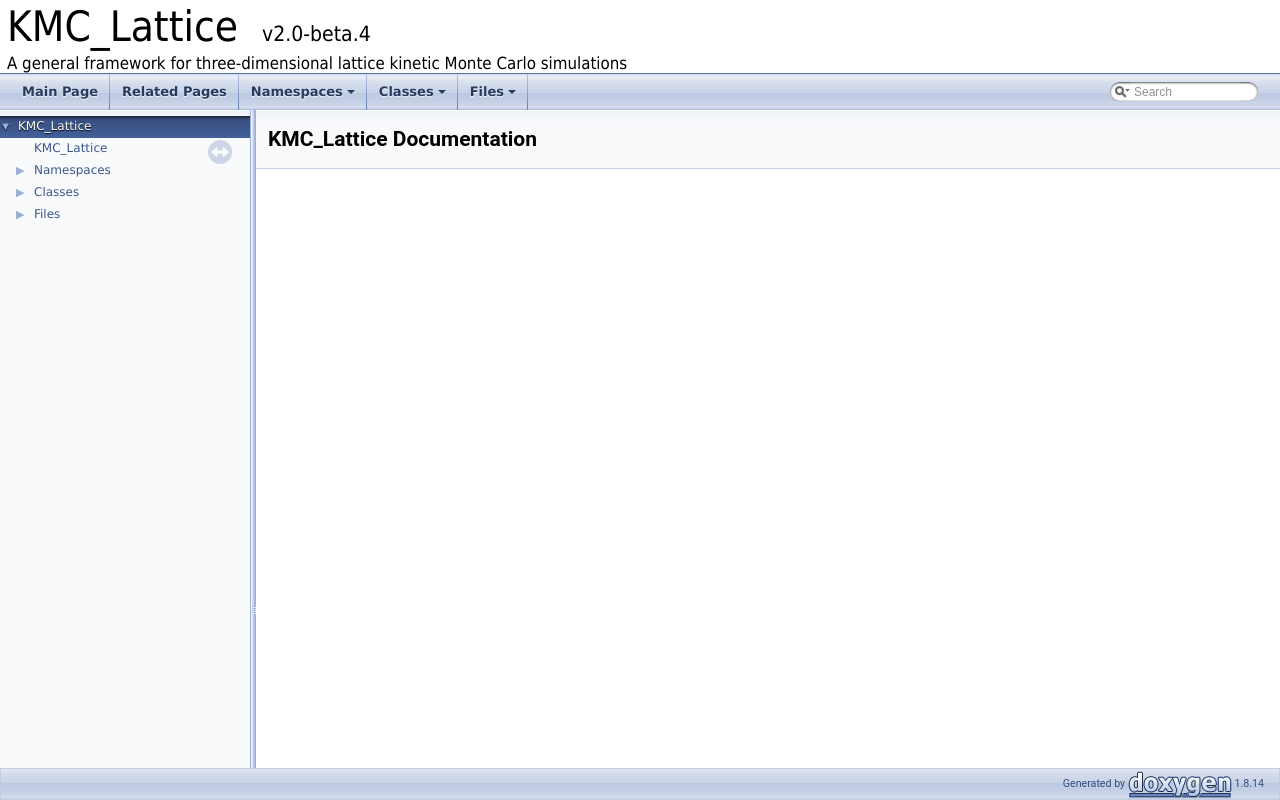
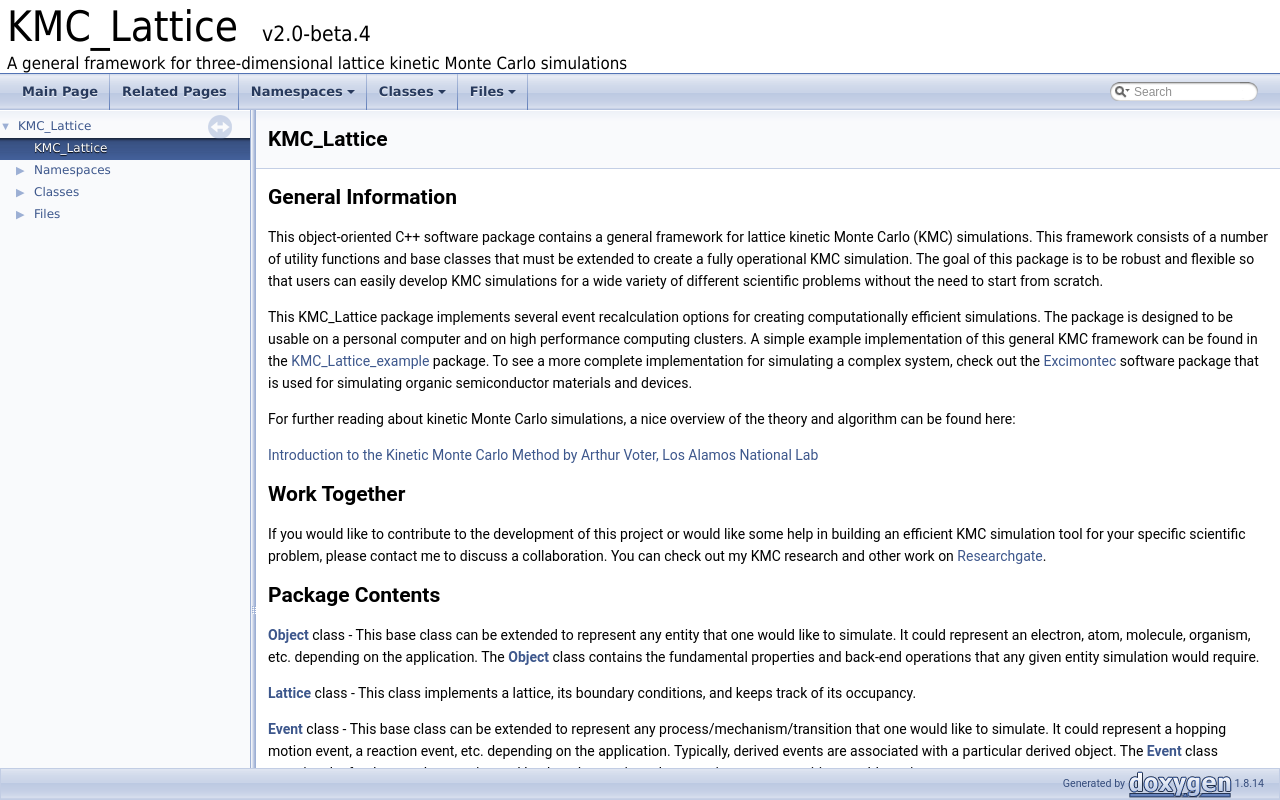
Before and after one commit to MikeHeiber/KMC_Lattice, a plain HTML site: page docs/index.html in a window 1280 px wide. Drawn offline with Linux system fonts and the light colour scheme.

Commit message:
Documentation Update
-updated index to show the readme

```diff
--- a/docs/index.html
+++ b/docs/index.html
@@ -5,7 +5,7 @@
 <meta http-equiv="X-UA-Compatible" content="IE=9"/>
 <meta name="generator" content="Doxygen 1.8.14"/>
 <meta name="viewport" content="width=device-width, initial-scale=1"/>
-<title>KMC_Lattice: Main Page</title>
+<title>KMC_Lattice: KMC_Lattice</title>
 <link href="tabs.css" rel="stylesheet" type="text/css"/>
 <script type="text/javascript" src="jquery.js"></script>
 <script type="text/javascript" src="dynsections.js"></script>
@@ -68,7 +68,7 @@ $(function() {
 </div>
 <script type="text/javascript">
 /* @license magnet:?xt=urn:btih:cf05388f2679ee054f2beb29a391d25f4e673ac3&amp;dn=gpl-2.0.txt GPL-v2 */
-$(document).ready(function(){initNavTree('index.html','');});
+$(document).ready(function(){initNavTree('md__r_e_a_d_m_e.html','');});
 /* @license-end */
 </script>
 <div id="doc-content">
@@ -88,10 +88,25 @@ $(document).ready(function(){initNavTree('index.html','');});
 
 <div class="header">
   <div class="headertitle">
-<div class="title">KMC_Lattice Documentation</div>  </div>
+<div class="title">KMC_Lattice </div>  </div>
 </div><!--header-->
 <div class="contents">
-</div><!-- contents -->
+<div class="textblock"><h2>General Information</h2>
+<p>This object-oriented C++ software package contains a general framework for lattice kinetic Monte Carlo (KMC) simulations. This framework consists of a number of utility functions and base classes that must be extended to create a fully operational KMC simulation. The goal of this package is to be robust and flexible so that users can easily develop KMC simulations for a wide variety of different scientific problems without the need to start from scratch.</p>
+<p>This KMC_Lattice package implements several event recalculation options for creating computationally efficient simulations. The package is designed to be usable on a personal computer and on high performance computing clusters. A simple example implementation of this general KMC framework can be found in the <a href="https://github.com/MikeHeiber/KMC_Lattice_example">KMC_Lattice_example</a> package. To see a more complete implementation for simulating a complex system, check out the <a href="https://github.com/MikeHeiber/Excimontec">Excimontec</a> software package that is used for simulating organic semiconductor materials and devices.</p>
+<p>For further reading about kinetic Monte Carlo simulations, a nice overview of the theory and algorithm can be found here:</p>
+<p><a href="http://www.fml.t.u-tokyo.ac.jp/~izumi/CMS/MC/Introduction_kMC.pdf">Introduction to the Kinetic Monte Carlo Method by Arthur Voter, Los Alamos National Lab</a></p>
+<h2>Work Together</h2>
+<p>If you would like to contribute to the development of this project or would like some help in building an efficient KMC simulation tool for your specific scientific problem, please contact me to discuss a collaboration. You can check out my KMC research and other work on <a href="https://www.researchgate.net/profile/Michael_Heiber">Researchgate</a>.</p>
+<h2>Package Contents</h2>
+<p><a class="el" href="class_object.html" title="This base class contains the basic properties of a KMC simulation object and the functions needed to ...">Object</a> class - This base class can be extended to represent any entity that one would like to simulate. It could represent an electron, atom, molecule, organism, etc. depending on the application. The <a class="el" href="class_object.html" title="This base class contains the basic properties of a KMC simulation object and the functions needed to ...">Object</a> class contains the fundamental properties and back-end operations that any given entity simulation would require.</p>
+<p><a class="el" href="class_lattice.html" title="This class contains the properties of a three-dimensional lattice and the functions needed to interac...">Lattice</a> class - This class implements a lattice, its boundary conditions, and keeps track of its occupancy.</p>
+<p><a class="el" href="class_event.html" title="This base class contains the basic properties of a KMC simulation event and the functions needed to i...">Event</a> class - This base class can be extended to represent any process/mechanism/transition that one would like to simulate. It could represent a hopping motion event, a reaction event, etc. depending on the application. Typically, derived events are associated with a particular derived object. The <a class="el" href="class_event.html" title="This base class contains the basic properties of a KMC simulation event and the functions needed to i...">Event</a> class contains the fundamental properties and back-end operations that any given state transition would require.</p>
+<p><a class="el" href="class_site.html" title="This base class contains the basic properties of a lattice site and the functions needed to interact ...">Site</a> class - This base class can be extended to represent the lattice sites that make up the simulation medium/environment. Added site properties can be used to implement interactions between the simulation environment and the objects, which then affect the events. For example, site energies can be assigned to derived site classes to account for inhomogeneous systems.</p>
+<p><a class="el" href="class_simulation.html" title="This abstract base class contains the basic properties of a KMC simulation and the functions needed t...">Simulation</a> class - This base class can be extended to manage all derived objects and their associated events. The <a class="el" href="class_simulation.html" title="This abstract base class contains the basic properties of a KMC simulation and the functions needed t...">Simulation</a> class contains the fundamental properties and back-end operations that most simulations would require.</p>
+<p><a class="el" href="namespace_utils.html" title="This namespace provides useful constants and utility functions. ">Utils</a> - This file contain a number of useful utility functions, scientific constants, etc. that can then be used throughout the software package.</p>
+<p>Detailed API documentation for these classes and the entire KMC_Lattice package can be viewed <a href="https://mikeheiber.github.io/KMC_Lattice/">here</a>. </p>
+</div></div><!-- contents -->
 </div><!-- doc-content -->
 <!-- start footer part -->
 <div id="nav-path" class="navpath"><!-- id is needed for treeview function! -->
```
